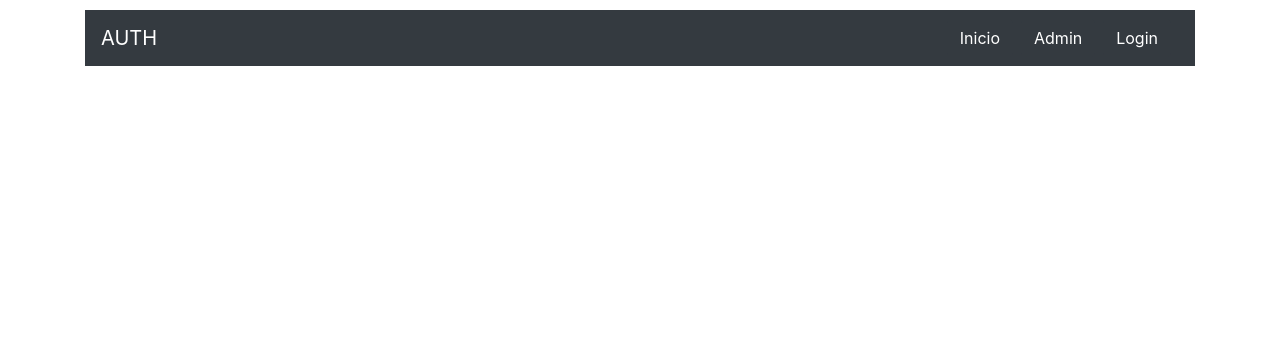
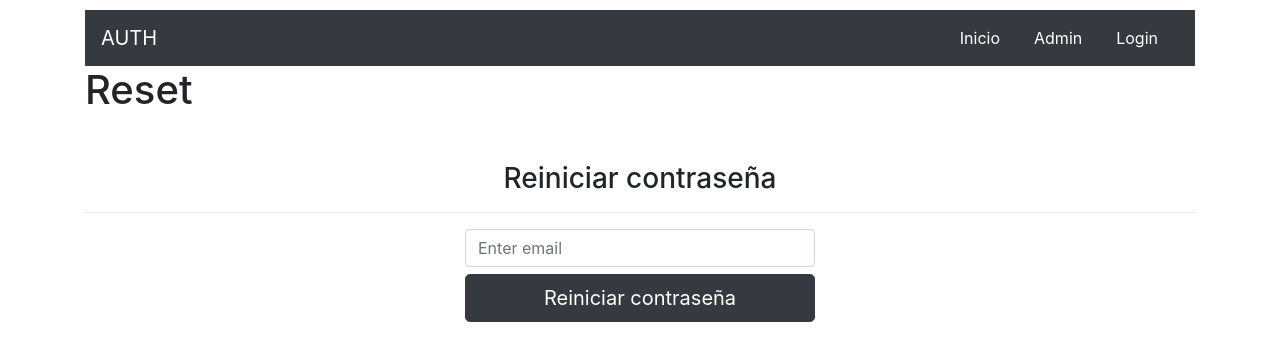
Before and after one commit to whosdavidc/login-firebase, a React (Create React App) app: page /reset in a window 1280 px wide. Shown: the top 360 px of the page. Built offline with nearby package versions, Linux system fonts and the light colour scheme; no server answers.

Commit message:
reset password

```diff
--- a/package.json
+++ b/package.json
@@ -6,7 +6,8 @@
     "@testing-library/jest-dom": "^4.2.4",
     "@testing-library/react": "^9.3.2",
     "@testing-library/user-event": "^7.1.2",
-    "firebase": "^7.15.5",
+    "firebase": "^7.17.1",
+    "moment": "^2.27.0",
     "react": "^16.13.1",
     "react-dom": "^16.13.1",
     "react-router-dom": "^5.2.0",
--- a/src/App.jsx
+++ b/src/App.jsx
@@ -5,6 +5,7 @@ import Login from "./components/Login"
 import Admin from "./components/Admin"
 
 import {auth} from "./firebase"
+import Reset from './components/Reset';
 
 
 function App() {
@@ -44,6 +45,10 @@ function App() {
             <Admin/>
           </Route>
 
+          <Route path="/reset">
+            <Reset/>
+          </Route>
+
         </Switch>
       </div>
     </Router>
--- a/src/components/Firestore.jsx
+++ b/src/components/Firestore.jsx
@@ -1,5 +1,8 @@
 import React from 'react'
 import {db} from '../firebase'
+import moment from "moment"
+import "moment/locale/es.js"
+
 
 const Firestore = (props) => {
 
@@ -18,17 +21,19 @@ const Firestore = (props) => {
           const data = await db.collection(props.user.uid).get()
           const arrayData = data.docs.map(doc => ({ id: doc.id, ...doc.data() }))
           console.log(arrayData)
+          console.log("por aca pasa")
           setTareas(arrayData)
 
         } catch (error) {
           console.log(error)
+          console.log("este error")
         }
 
       }
 
       obtenerDatos()
 
-    }, [])
+    }, [props.user.uid])
 
     const agregar = async (e) => {
       e.preventDefault()
@@ -111,7 +116,7 @@ const Firestore = (props) => {
                         {
                         tareas.map(item => (
                             <li className="list-group-item" key={item.id}>
-                            {item.name}
+                            {item.name} - {moment(item.fecha).format("MMMM Do YYYY, h:mm:ss a")}
                             <button
                                 className="btn btn-danger btn-sm float-right"
                                 onClick={() => eliminar(item.id)}
--- a/src/components/Login.jsx
+++ b/src/components/Login.jsx
@@ -148,6 +148,14 @@ const Login = (props) => {
                             esRegistro ? "Alredy registered?" : "Dont you have an account?"
                         }
                     </button>
+
+                    {
+                        !esRegistro ?(
+                            <button className="btn -btn-lg btn-danger btn-block btn-sm mt-2" type="button" onClick={() => props.history.push("/reset")}>
+                                Forgot password?
+                            </button>
+                        ): null
+                    }
                 </form>
                </div>
            </div>
--- /dev/null
+++ b/src/components/Reset.jsx
@@ -0,0 +1,80 @@
+import React from 'react';
+import {auth} from "../firebase";
+import {withRouter} from "react-router-dom"
+
+const Reset = (props) => {
+    const [email, setEmail] = React.useState("");
+    const [error, setError] = React.useState(null);
+
+    const procesarDatos = e =>{
+        e.preventDefault()
+        if(!email.trim()){
+            setError("Email requerido")
+            return
+        }
+
+        setError(null)
+        setEmail("")
+        setError(null)
+
+
+        recover()
+    }
+
+    const recover = React.useCallback(async () => {
+        try{
+            await auth.sendPasswordResetEmail(email);
+            console.log("correo enviado");
+            props.history.push("/login")
+        } catch (error){
+            console.log(error)
+            setError(error.message)
+        }
+    },[email, props.history])
+
+
+
+
+    return (
+        <div>
+           <h1>Reset</h1>
+           <div className="mt-5">
+           <h3 className="text-center">
+               Reiniciar contraseña
+           </h3>
+
+           <hr/>
+           <div className="row justify-content-center">
+                <div className="col-12 col-sm-8 col-md-6 col-xl-4">
+                <form onSubmit={procesarDatos}>
+
+                    {
+                        error && (
+                            <div className="alert alert-danger">
+                                {error}
+                            </div>
+                        )
+                    }
+
+                    <input
+                        type="email"
+                        className="form-control"
+                        placeholder="Enter email"
+                        onChange={e => setEmail(e.target.value)}
+                        value={email}
+                    />
+
+
+                <button className="btn btn-dark btn-block btn-lg" type="submit">
+                    Reiniciar contraseña
+                </button>
+
+                </form>
+               </div>
+           </div>
+        </div>
+        </div>
+    )
+}
+
+export default  withRouter(Reset)
```
Also changed, not shown: 2 other files (tests, documents, lock files or other folders).
